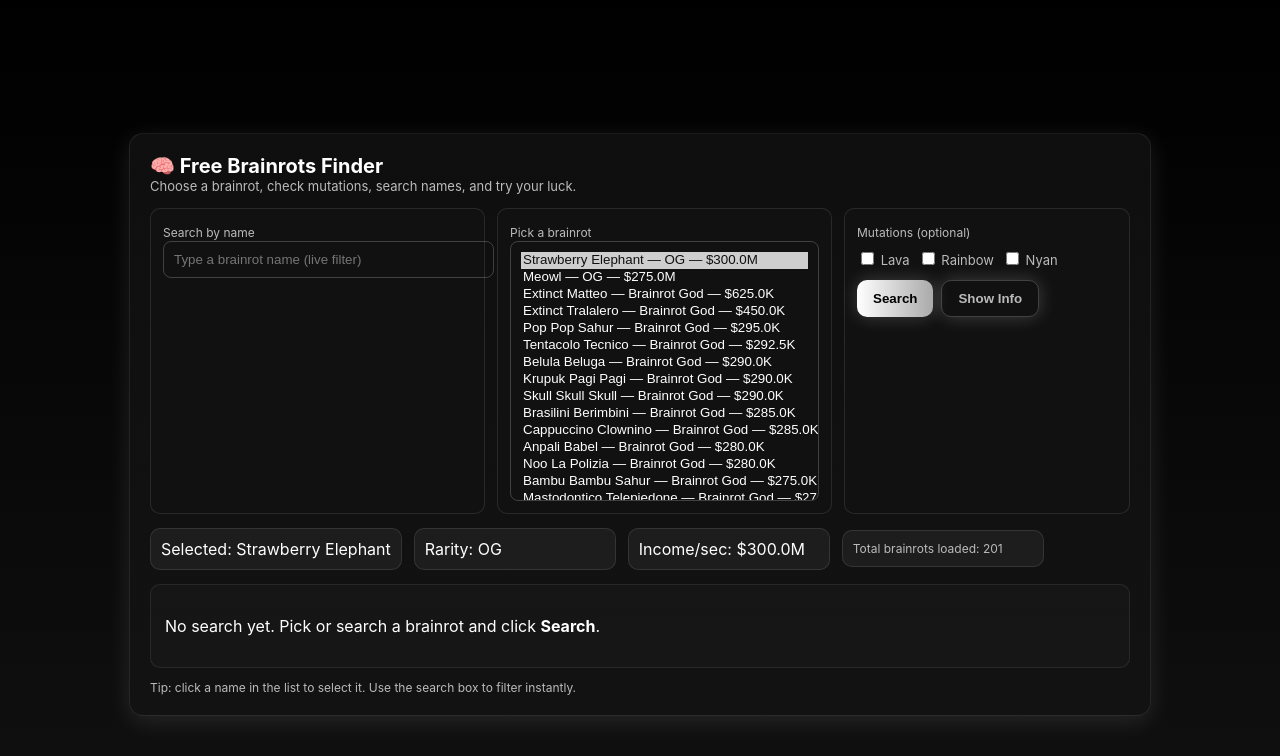
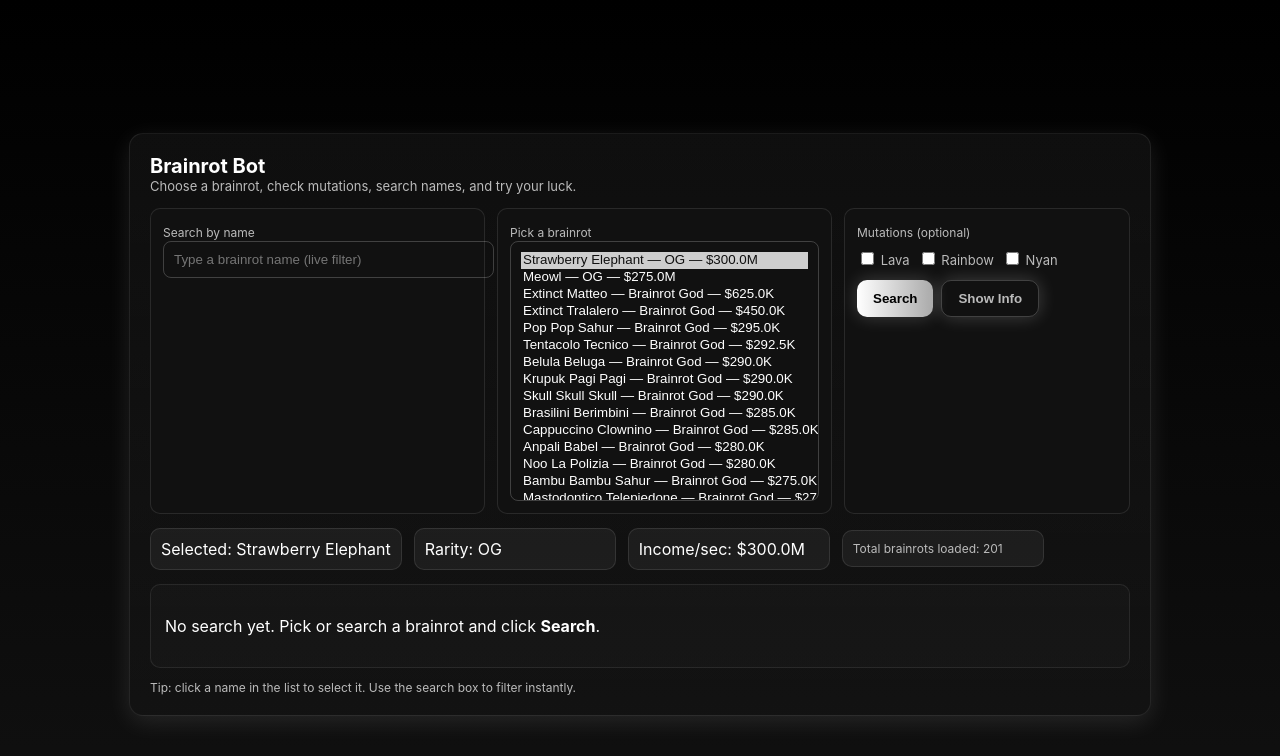
Before and after one commit to LZRcreeperReal/bb, a plain HTML site: page index.html in a window 1280 px wide. Drawn offline with Linux system fonts and the light colour scheme.

Commit message:
Update title and header for Brainrot Bot

```diff
--- a/index.html
+++ b/index.html
@@ -3,7 +3,7 @@
 <head>
 <meta charset="utf-8" />
 <meta name="viewport" content="width=device-width,initial-scale=1" />
-<title>Free Brainrots Hub — Finder</title>
+<title>Brianrot Bot — Finder</title>
 <style>
 :root{
   --bg:#000;
@@ -75,7 +75,7 @@ button{
 <div class="app" role="main" aria-labelledby="title">
   <header>
     <div>
-      <h1 id="title">🧠 Free Brainrots Finder</h1>
+      <h1 id="title">Brainrot Bot</h1>
       <p class="lead">Choose a brainrot, check mutations, search names, and try your luck.</p>
     </div>
   </header>
```
